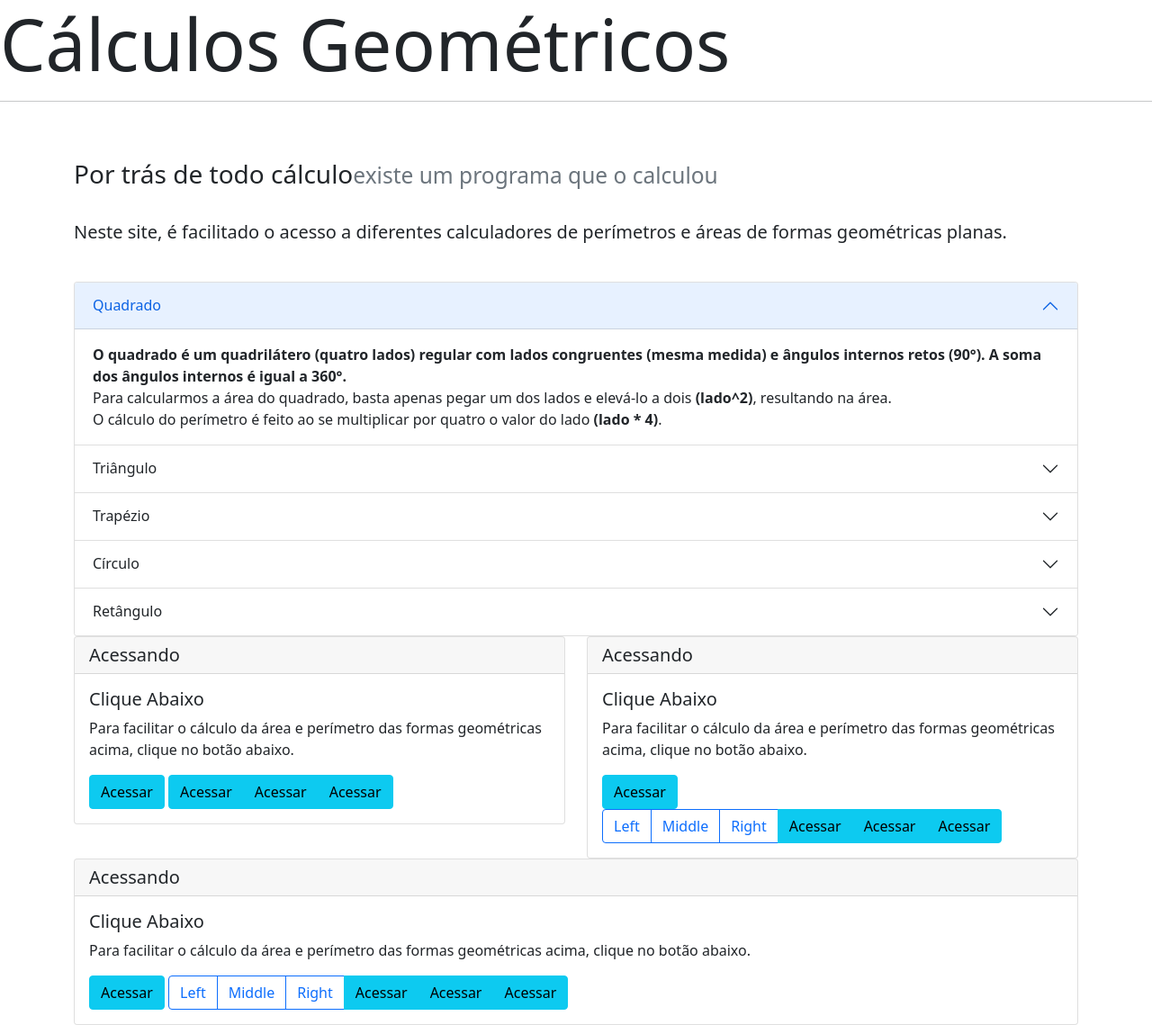
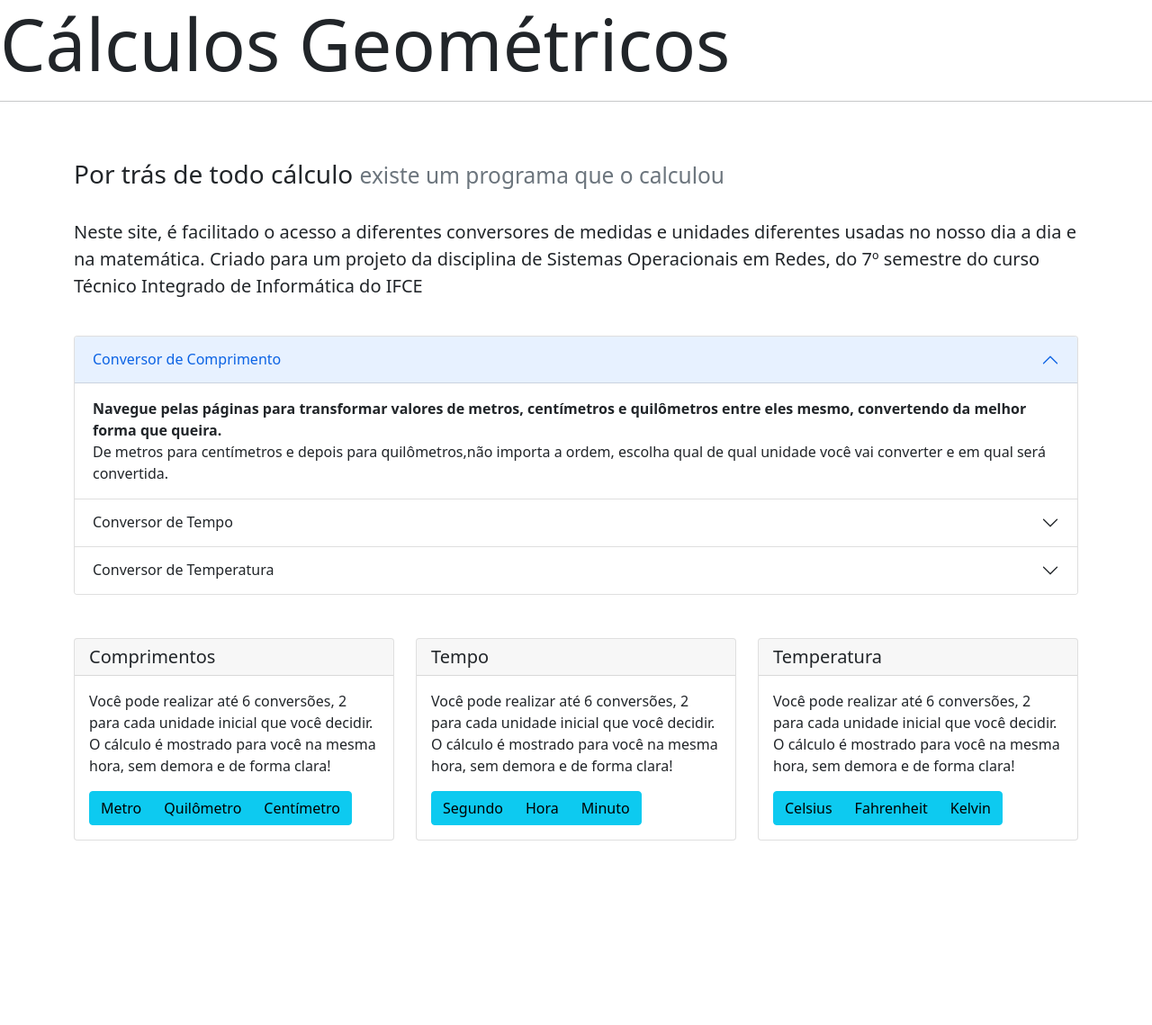
Before and after one commit to iuripprata/atividades-sopr, a Flask app: page /static/index.html in a window 1280 px wide. Shown: the whole page at 90% size. After the commit the page ends 934 px from the top, so only its background shows below. Run offline with Flask 2, Linux system fonts and the light colour scheme; some libraries are stand-ins or nearby versions.

Commit message:
Versão 2.0

```diff
--- a/conversosrFlask/app.py
+++ b/conversosrFlask/app.py
@@ -45,7 +45,7 @@ def seg_data():
             msg = "no data received"
     else:
         msg = "no data received"
-    return msg
+    return render_template('resultados.html', titulo='meu form', msg=msg, voltar='/tempo/segundo/')
 
 @app.route("/tempo/hora/")
 def hora():
@@ -74,7 +74,7 @@ def hora_data():
             msg = "no data received"
     else:
         msg = "no data received"
-    return render_template('tempo_hora.html', titulo='meu form', msg=msg)
+    return render_template('resultados.html', titulo='meu form', msg=msg, voltar='/tempo/hora/')
 
 @app.route("/tempo/minuto/")
 def min():
@@ -103,7 +103,7 @@ def min_data():
             msg = "no data received"
     else:
         msg = "no data received"
-    return msg
+    return render_template('resultados.html', titulo='meu form', msg=msg, voltar='/tempo/minuto/')
 
 @app.route("/temperatura/celsius/")
 def celsius():
@@ -132,7 +132,7 @@ def celsius_data():
             msg = "no data received"
     else:
         msg = "no data received"
-    return render_template('resultados.html', titulo='meu form', msg= msg)
+    return render_template('resultados.html', titulo='meu form', msg=msg, voltar='/temperatura/celsius/')
 
 @app.route("/temperatura/fahr/")
 def fahr():
@@ -161,7 +161,7 @@ def fahr_data():
             msg = "no data received"
     else:
         msg = "no data received"
-    return msg
+    return render_template('resultados.html', titulo='meu form', msg=msg, voltar='/temperatura/fahr/')
 
 @app.route("/temperatura/kelvin/")
 def kelv():
@@ -190,7 +190,7 @@ def kelv_data():
             msg = "no data received"
     else:
         msg = "no data received"
-    return msg
+    return render_template('resultados.html', titulo='meu form', msg=msg, voltar='/temperatura/kelvin/')
 
 @app.route("/comp/metro/")
 def metro():
@@ -219,7 +219,7 @@ def metro_data():
             msg = "no data received"
     else:
         msg = "no data received"
-    return msg
+    return render_template('resultados.html', titulo='meu form', msg=msg, voltar='/comp/metro/')
 
 @app.route("/comp/km/")
 def km():
@@ -248,7 +248,7 @@ def km_data():
             msg = "no data received"
     else:
         msg = "no data received"
-    return msg
+    return render_template('resultados.html', titulo='meu form', msg=msg, voltar='/comp/km/')
 
 @app.route("/comp/cm/")
 def cm():
@@ -277,4 +277,4 @@ def cm_data():
             msg = "no data received"
     else:
         msg = "no data received"
-    return render_template('resultados.html', titulo='meu form', msg= msg)
+    return render_template('resultados.html', titulo='meu form', msg=msg, voltar='/comp/cm/')
--- a/conversosrFlask/static/index.html
+++ b/conversosrFlask/static/index.html
@@ -15,10 +15,11 @@
   <div class="row">
     <div class="col-12">
       <h3>
-        Por trás de todo cálculo<small class="text-muted">existe um programa que o calculou</small>
+        Por trás de todo cálculo  <small class="text-muted">existe um programa que o calculou</small>
       </h3><br>
       <p class="lead">
-        Neste site, é facilitado o acesso a diferentes calculadores de perímetros e áreas de formas geométricas planas.
+        Neste site, é facilitado o acesso a diferentes conversores de medidas e unidades diferentes usadas no nosso dia a dia e na matemática.
+        Criado para um projeto da disciplina de Sistemas Operacionais em Redes, do 7º semestre do curso Técnico Integrado de Informática do IFCE
       </p><br>
     </div>
     <div class="col-12">
@@ -26,69 +27,39 @@
         <div class="accordion-item">
           <h2 class="accordion-header" id="headingOne">
             <button class="accordion-button" type="button" data-bs-toggle="collapse" data-bs-target="#collapseOne" aria-expanded="true" aria-controls="collapseOne">
-              Quadrado
+              Conversor de Comprimento
             </button>
           </h2>
           <div id="collapseOne" class="accordion-collapse collapse show" aria-labelledby="headingOne" data-bs-parent="#accordionExample">
             <div class="accordion-body">
-              <strong>O quadrado é um quadrilátero (quatro lados) regular com lados congruentes (mesma medida) e ângulos internos retos (90°). A soma dos ângulos internos é igual a 360°.</strong>
-                <br>Para calcularmos a área do quadrado, basta apenas pegar um dos lados e elevá-lo a dois <strong>(lado^2)</strong>, resultando na área.
-                <br>O cálculo do perímetro é feito ao se multiplicar por quatro o valor do lado <strong>(lado * 4)</strong>.
+              <strong>Navegue pelas páginas para transformar valores de metros, centímetros e quilômetros entre eles mesmo, convertendo da melhor forma que queira.</strong>
+                <br>De metros para centímetros e depois para quilômetros,não importa a ordem, escolha qual de qual unidade você vai converter e em qual será convertida.
             </div>
           </div>
         </div>
         <div class="accordion-item">
           <h2 class="accordion-header" id="headingTwo">
             <button class="accordion-button collapsed" type="button" data-bs-toggle="collapse" data-bs-target="#collapseTwo" aria-expanded="false" aria-controls="collapseTwo">
-              Triângulo
+              Conversor de Tempo
             </button>
           </h2>
           <div id="collapseTwo" class="accordion-collapse collapse" aria-labelledby="headingTwo" data-bs-parent="#accordionExample">
             <div class="accordion-body">
-              <strong>Os trapézios são quadriláteros que possuem um par de lados opostos paralelos. Sendo assim, os trapézios herdam todas as características e propriedades fundamentais dos quadriláteros.</strong>
-              <br>Para calcularmos a área do triângulo, basta multiplicar a base pela altura e dividir tudo por dois <strong>((b*h)/2)</strong>, resultando na área.
-              <br>O cálculo do perímetro é feito ao se somar os três lados do triângulo <strong>(lado1 + lado2 + base)</strong>.
+              <strong>Converta as unidades de tempo e descubra exatamente quantas horas tem em 1000 segundos. Tudo rápido e fácil</strong>
+                <br>Escolha de qual unidade de tempo você quer inserir o valor inicial e para qual deseja transformar: Conte a passagem de segundos, minutos e horas precisamente.
             </div>
           </div>
         </div>
         <div class="accordion-item">
           <h2 class="accordion-header" id="headingThree">
             <button class="accordion-button collapsed" type="button" data-bs-toggle="collapse" data-bs-target="#collapseThree" aria-expanded="false" aria-controls="collapseThree">
-              Trapézio
+              Conversor de Temperatura
             </button>
           </h2>
           <div id="collapseThree" class="accordion-collapse collapse" aria-labelledby="headingThree" data-bs-parent="#accordionExample">
             <div class="accordion-body">
-              <strong>Um trapézio é um polígono que possui três lados e que necessariamente é uma figura plana cujos lados são segmentos de reta. Para ser polígono, esses segmentos de reta encontram-se apenas em suas extremidades, formando, assim, três vértices. Além disso, também são encontrados três ângulos internos em qualquer que seja o triângulo..</strong>
-              <br>Para calcularmos a área do triângulo, basta multiplicar a base maior pela menor, depois multiplicar pela altura e dividir tudo por dois <strong>( ((bM*bm)*h)/2 )</strong>, resultando na área.
-              <br>O cálculo do perímetro é feito ao se multiplicar pi por dois e então multiplicar tudo pelo raio <strong>(lado1 + lado2 + base maior + base menor)</strong>.      </div>
-          </div>
-        </div>
-        <div class="accordion-item">
-          <h2 class="accordion-header" id="headingFour">
-            <button class="accordion-button collapsed" type="button" data-bs-toggle="collapse" data-bs-target="#collapseFour" aria-expanded="false" aria-controls="collapseFour">
-              Círculo
-            </button>
-          </h2>
-          <div id="collapseFour" class="accordion-collapse collapse" aria-labelledby="headingFour" data-bs-parent="#accordionExample">
-            <div class="accordion-body">
-              <strong>Um círculo é um conjunto de pontos resultantes da união de uma circunferência com todos os seus pontos internos. Desse modo, ao preencher uma piscina circular de água, por exemplo, a borda dessa piscina e a superfície da água compõem um círculo.</strong>
-              <br>Para calcularmos a área do círculo, basta multiplicar pi pelo raio ao quadrado <strong>( π*(r^2) )</strong>, resultando na área.
-              <br>O cálculo do perímetro é feito ao se multiplicar pi com 2 e então multiplicar tudo pelo raio <strong>( 2π*r )</strong>.
-            </div>
-          </div>
-        </div>
-        <div class="accordion-item">
-          <h2 class="accordion-header" id="headingFive">
-            <button class="accordion-button collapsed" type="button" data-bs-toggle="collapse" data-bs-target="#collapseFive" aria-expanded="false" aria-controls="collapseFive">
-              Retângulo
-            </button>
-          </h2>
-          <div id="collapseFive" class="accordion-collapse collapse" aria-labelledby="headingFive" data-bs-parent="#accordionExample">
-            <div class="accordion-body">
-              <strong>O retângulo é um quadrilátero que possui quatro ângulos retos. É formado por quatro lados, sendo os lados opostos paralelos, o que faz dele ser também um paralelogramo.</strong>
-              <br>Para calcularmos a área do retângulo, basta multiplicar a base pela altura <strong>( b * h )</strong>, resultando na área.
-              <br>O cálculo do perímetro é feito ao se somar todos os lados <strong>( 2b + 2h )</strong>.
+              <strong>Descubra o valor da temperatura em unidades que são usadas apenas em países específicos como os Estados Unidos, que não conseguem se submeter a sistemas criados por outros.</strong>
+                <br>Confira aqui qual é a real temperatura nos EUA ou outro país diferenciado que não utilizam graus celsius. Ou transforme delas para graus celsius também.
             </div>
           </div>
         </div>
@@ -97,56 +68,45 @@
   </div>
 </div>
 
+<br><br>
 
 <div class="container">
   <div class="row">
     <div class="col">
       <div class="card">
-        <h5 class="card-header">Acessando</h5>
+        <h5 class="card-header">Comprimentos</h5>
         <div class="card-body">
-          <h5 class="card-title">Clique Abaixo</h5>
-          <p class="card-text">Para facilitar o cálculo da área e perímetro das formas geométricas acima, clique no botão abaixo.</p>
-          <a href="Calculadores.html" class="btn btn-info">Acessar</a>
+          <p class="card-text">Você pode realizar até 6 conversões, 2 para cada unidade inicial que você decidir. O cálculo é mostrado para você na mesma hora, sem demora e de forma clara!</p>
           <div class="btn-group" role="group" aria-label="Basic outlined example">
-            <a href="/comp/metro/" class="btn btn-info">Acessar</a>
-            <a href="/comp/km/" class="btn btn-info">Acessar</a>
-            <a href="/comp/cm/" class="btn btn-info">Acessar</a>
+            <a href="/comp/metro/" class="btn btn-info">Metro</a>
+            <a href="/comp/km/" class="btn btn-info">Quilômetro</a>
+            <a href="/comp/cm/" class="btn btn-info">Centímetro</a>
           </div>
         </div>
       </div>
     </div>
     <div class="col">
       <div class="card">
-        <h5 class="card-header">Acessando</h5>
+        <h5 class="card-header">Tempo</h5>
         <div class="card-body">
-          <h5 class="card-title">Clique Abaixo</h5>
-          <p class="card-text">Para facilitar o cálculo da área e perímetro das formas geométricas acima, clique no botão abaixo.</p>
-          <a href="Calculadores.html" class="btn btn-info">Acessar</a>
+          <p class="card-text">Você pode realizar até 6 conversões, 2 para cada unidade inicial que você decidir. O cálculo é mostrado para você na mesma hora, sem demora e de forma clara!</p>
           <div class="btn-group" role="group" aria-label="Basic outlined example">
-            <button href="/tempo/segundo/" type="button" class="btn btn-outline-primary">Left</button>
-            <button href="/tempo/hora/" type="button" class="btn btn-outline-primary">Middle</button>
-            <button href="/tempo/minuto/" type="button" class="btn btn-outline-primary">Right</button>
-            <a href="/comp/metro/" class="btn btn-info">Acessar</a>
-            <a href="/comp/km/" class="btn btn-info">Acessar</a>
-            <a href="/comp/cm/" class="btn btn-info">Acessar</a>
+            <a href="/tempo/segundo/" class="btn btn-info">Segundo</a>
+            <a href="/tempo/hora/" class="btn btn-info">Hora</a>
+            <a href="/tempo/minuto/" class="btn btn-info">Minuto</a>
           </div>
         </div>
       </div>
     </div>
     <div class="col">
       <div class="card">
-        <h5 class="card-header">Acessando</h5>
+        <h5 class="card-header">Temperatura</h5>
         <div class="card-body">
-          <h5 class="card-title">Clique Abaixo</h5>
-          <p class="card-text">Para facilitar o cálculo da área e perímetro das formas geométricas acima, clique no botão abaixo.</p>
-          <a href="Calculadores.html" class="btn btn-info">Acessar</a>
+          <p class="card-text">Você pode realizar até 6 conversões, 2 para cada unidade inicial que você decidir. O cálculo é mostrado para você na mesma hora, sem demora e de forma clara!</p>
           <div class="btn-group" role="group" aria-label="Basic outlined example">
-            <button href="/temperatura/celsius/" type="button" class="btn btn-outline-primary">Left</button>
-            <button href="/temperatura/fahr/" type="button" class="btn btn-outline-primary">Middle</button>
-            <button href="/temperatura/kelvin/" type="button" class="btn btn-outline-primary">Right</button>
-            <a href="/comp/metro/" class="btn btn-info">Acessar</a>
-            <a href="/comp/km/" class="btn btn-info">Acessar</a>
-            <a href="/comp/cm/" class="btn btn-info">Acessar</a>
+            <a href="/temperatura/celsius/" class="btn btn-info">Celsius</a>
+            <a href="/temperatura/fahr/" class="btn btn-info">Fahrenheit</a>
+            <a href="/temperatura/kelvin/" class="btn btn-info">Kelvin</a>
           </div>
         </div>
       </div>
--- a/conversosrFlask/templates/base.html
+++ b/conversosrFlask/templates/base.html
@@ -9,7 +9,7 @@
 </head>
 <body>
     <div id="content">{% block content %}{% endblock %}</div>
-    <div id="footer">{% block footer %}
+    <div class="d-grid gap-2 col-6 mx-auto" id="footer">{% block footer %}
     &copy; Copyright 2022 by IGPB
         {% endblock %}
     </div>
--- a/conversosrFlask/templates/resultados.html
+++ b/conversosrFlask/templates/resultados.html
@@ -2,4 +2,8 @@
 {% block title %} {{ titulo }} {% endblock %}
 {% block content %}
     <h1>{{ msg }}</h1>
+    <br>
+    <div class="d-grid gap-2 col-6 mx-auto">
+      <a href={{voltar}} class="btn btn-primary">Voltar</a>
+    </div>
 {% endblock %}
```
Also changed, not shown: conversosrFlask/templates/calculo.html (+14 -6 lines).
